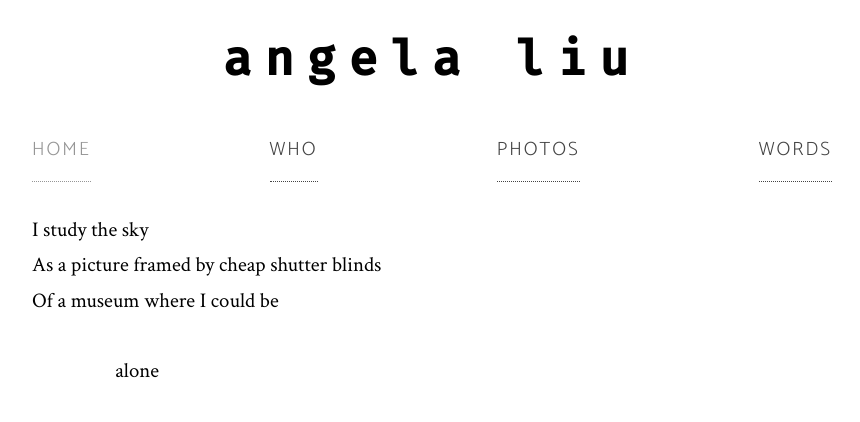
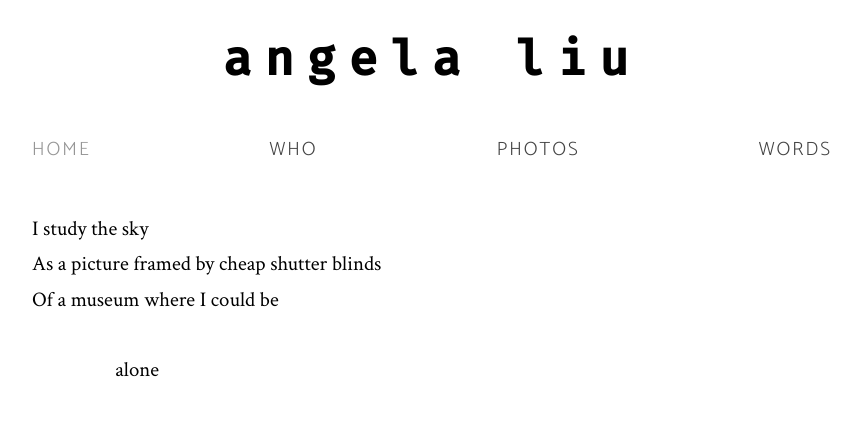
Before and after one commit to emise/personalsite, a Flask app: page / in a window 1280 px wide. Shown: the top 422 px of the page, without its empty margins (208-1068 px from the left). Run offline with Flask 2, Linux system fonts and the light colour scheme.

Commit message:
run freeze

```diff
--- a/static/style.css
+++ b/static/style.css
@@ -53,7 +53,6 @@ p {
 
 a {
   color: black;
-  font-weight: 700;
   text-decoration: none;
   border-bottom: 1px dotted;
 }
@@ -90,6 +89,7 @@ a:active {
   color: inherit;
   text-decoration: none;
   cursor: pointer;
+  border-bottom: none;
 }
 
 .navlink:hover {
```
Also changed, not shown: requirements.txt (+41 -1 lines).
